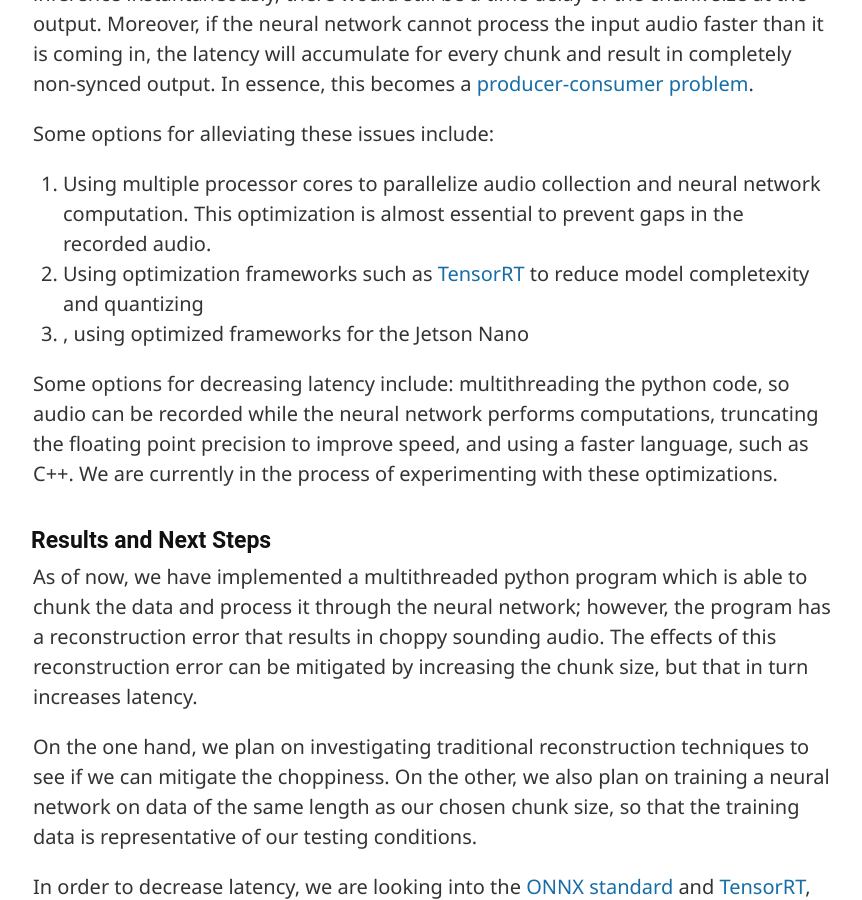
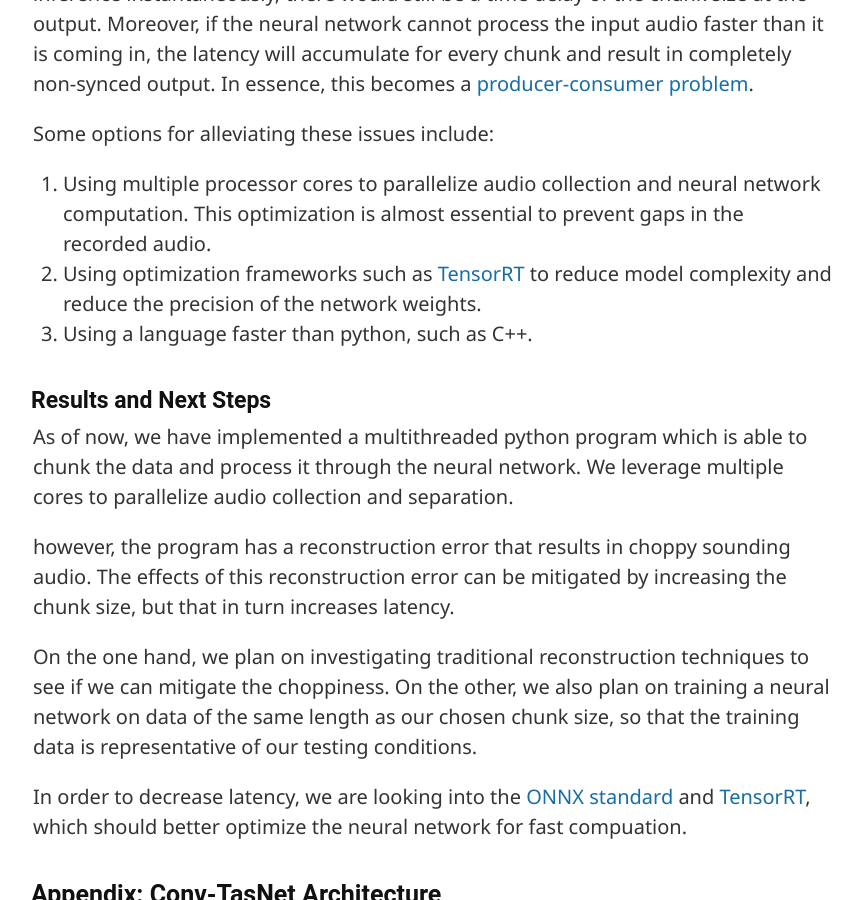
Before and after one commit to ece396-source-separation/ece396-source-separation.github.io, a Jekyll site: the page built from index.md, in a window 1280 px wide and 900 px high, scrolled down 6652 px. Shown: the whole window, without its empty margins (207-1069 px from the left). Built offline with Jekyll 4.4.1, drawn with Linux system fonts in a browser that asks for light colours; formulas are drawn with MathJax 3.

Commit message:
Most content completed. need to add media

```diff
--- a/index.md
+++ b/index.md
@@ -109,15 +109,14 @@ In many fields, real-time performance is a very difficult task, requiring each p
 Some options for alleviating these issues include:
 
  1. Using multiple processor cores to parallelize audio collection and neural network computation. This optimization is almost essential to prevent gaps in the recorded audio.
- 2. Using optimization frameworks such as [TensorRT](https://developer.nvidia.com/tensorrt) to reduce model completexity and quantizing
- 3.
- , using optimized frameworks for the Jetson Nano
-
-Some options for decreasing latency include: multithreading the python code, so audio can be recorded while the neural network performs computations, truncating the floating point precision to improve speed, and using a faster language, such as C++. We are currently in the process of experimenting with these optimizations.
+ 2. Using optimization frameworks such as [TensorRT](https://developer.nvidia.com/tensorrt) to reduce model complexity and reduce the precision of the network weights.
+ 3. Using a language faster than python, such as C++.
 
 ### Results and Next Steps
 
-As of now, we have implemented a multithreaded python program which is able to chunk the data and process it through the neural network; however, the program has a reconstruction error that results in choppy sounding audio. The effects of this reconstruction error can be mitigated by increasing the chunk size, but that in turn increases latency.
+As of now, we have implemented a multithreaded python program which is able to chunk the data and process it through the neural network. We leverage multiple cores to parallelize audio collection and separation.
+
+however, the program has a reconstruction error that results in choppy sounding audio. The effects of this reconstruction error can be mitigated by increasing the chunk size, but that in turn increases latency.
 
 On the one hand, we plan on investigating traditional reconstruction techniques to see if we can mitigate the choppiness. On the other, we also plan on training a neural network on data of the same length as our chosen chunk size, so that the training data is representative of our testing conditions.
 
```
